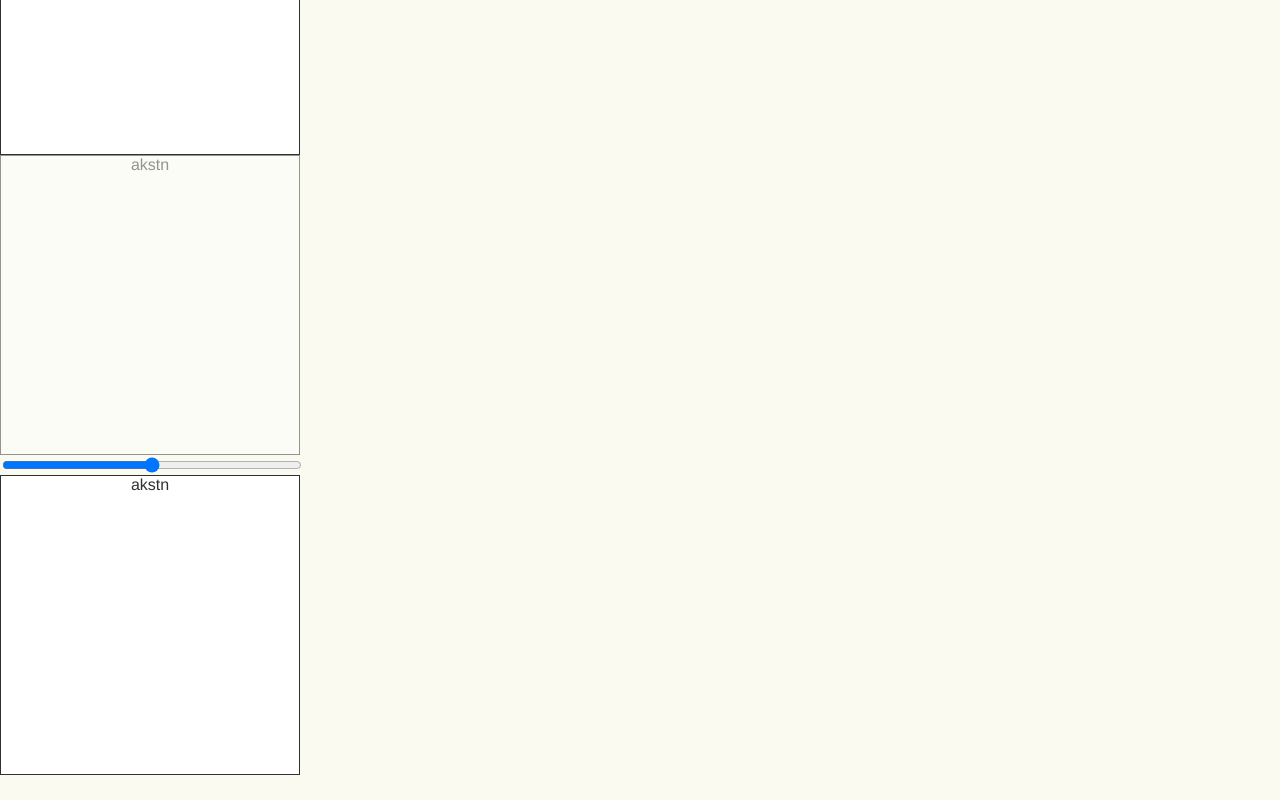
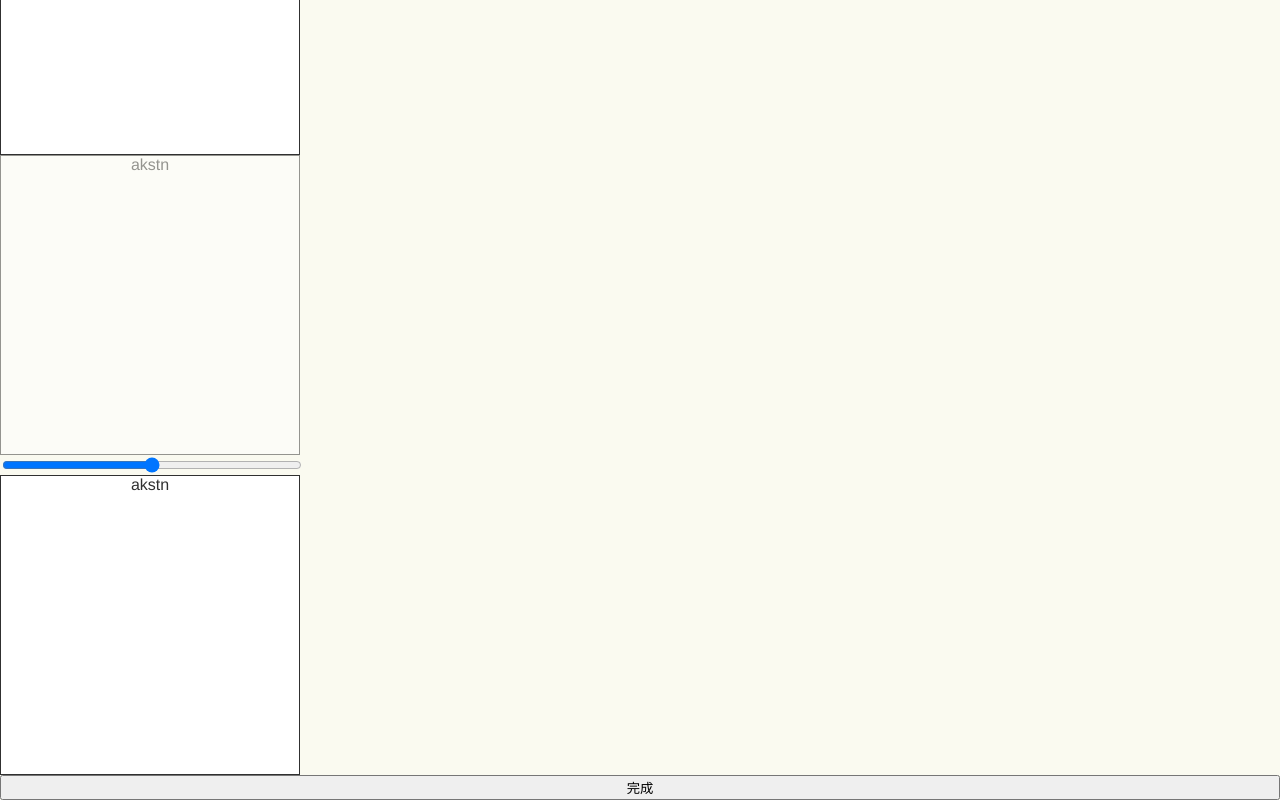
Before and after one commit to Masaya-Matsushita/codable, a Vue app: page /Lv1_Leaf in a window 1280 px wide. Shown: the part 841-1641 px from the top of the page. Before the commit the page ends 1616 px from the top, so only its background shows below. Built offline with nearby package versions, Linux system fonts and the light colour scheme.

Commit message:
FinishButtonを実装しました。

```diff
--- a/src/router/index.js
+++ b/src/router/index.js
@@ -12,6 +12,7 @@ import Ex_MonsterBall from "../views/Ex_MonsterBall.vue"
 import Ex_Frog from "../views/Ex_Frog.vue"
 import Ex_Guitar from "../views/Ex_Guitar.vue"
 import Ex_Gift from "../views/Ex_Gift.vue"
+import Feedback from "../views/FeedbackView.vue"
 
 const routes = [
   {
@@ -79,6 +80,12 @@ const routes = [
     name: "Ex_Gift",
     component: Ex_Gift,
   },
+  {
+    path: "/feedback",
+    name: "feedback",
+    component: Feedback,
+    props: true,
+  },
 ]
 
 const router = createRouter({
--- /dev/null
+++ b/src/views/FeedbackView.vue
@@ -0,0 +1,12 @@
+<template>
+  <div>hello</div>
+</template>
+
+<script>
+export default {
+  props: ["passContentTitle"],
+  created() {
+    console.log(this.passContentTitle)
+  },
+}
+</script>
--- a/src/views/Lv1_Leaf.vue
+++ b/src/views/Lv1_Leaf.vue
@@ -18,6 +18,7 @@
       @update:opacity="updateOpacity"
     />
     <SampleArea class="sample" :passSample="sample" />
+    <button @click="finishGame">{{ finish }}</button>
   </div>
 </template>
 
@@ -26,6 +27,8 @@ import EditorArea from "@/components/EditorArea.vue"
 import CanvasArea from "@/components/CanvasArea.vue"
 import SampleArea from "@/components/SampleArea.vue"
 import OpacityBar from "@/components/OpacityBar.vue"
+import { doc, setDoc } from "firebase/firestore"
+import { db } from "../firebase"
 
 export default {
   components: {
@@ -40,6 +43,7 @@ export default {
       code: "aiueo",
       sample: "akstn",
       opaValue: 0.5,
+      finish: "完成",
     }
   },
   methods: {
@@ -48,6 +52,15 @@ export default {
     },
     updateOpacity(value) {
       this.opaValue = value
+    },
+    finishGame() {
+      setDoc(doc(db, "Games", this.title), {
+        code: this.code,
+      })
+      this.$router.push({
+        name: "feedback",
+        params: { passContentTitle: this.title },
+      })
     },
   },
 }
```
